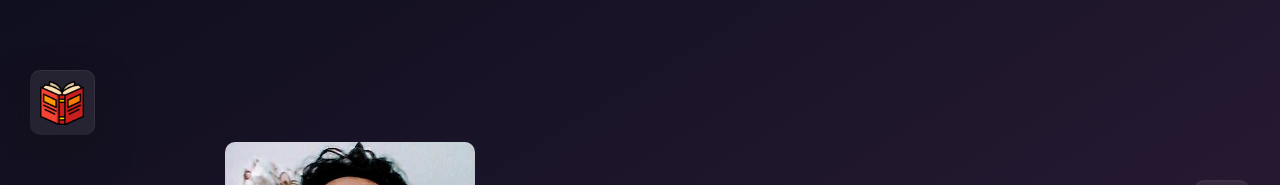
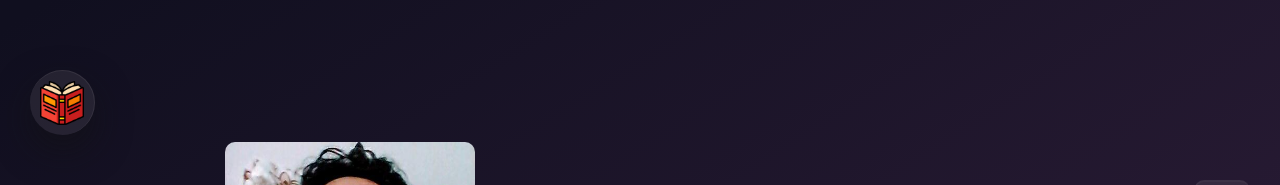
Before and after one commit to Alan-Graton/Portifolio-Alan-Graton, a React (Create React App) app: page / in a window 1280 px wide. Shown: the part 130-315 px from the top of the page. Built offline with nearby package versions, Linux system fonts and the light colour scheme.

Commit message:
Add hover animation in "Guests Book" button

```diff
--- a/src/pages/LandingPage/components/GuestsBook/components/styles/styles.css
+++ b/src/pages/LandingPage/components/GuestsBook/components/styles/styles.css
@@ -20,7 +20,7 @@
     border-top: 1px solid rgba(201, 194, 194, 0.1);
     border-right: 1px solid rgba(201, 194, 194, 0.1);
 
-    border-radius: 10px;
+    border-radius: 50%;
 
     transform: translateY(-200px);
     transition: 0.5s;
@@ -32,6 +32,8 @@
 
     box-shadow: 0 15px 35px rgba(255, 255, 255, 0.2);
 
+    border-radius: 35%;
+
     background-color: rgba(201, 194, 194, 0.200);
 
     transition: 0.5s;
```
